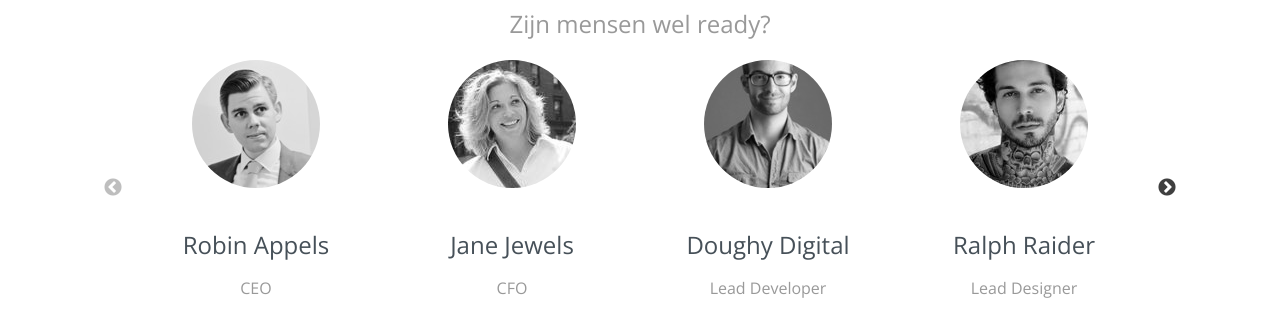
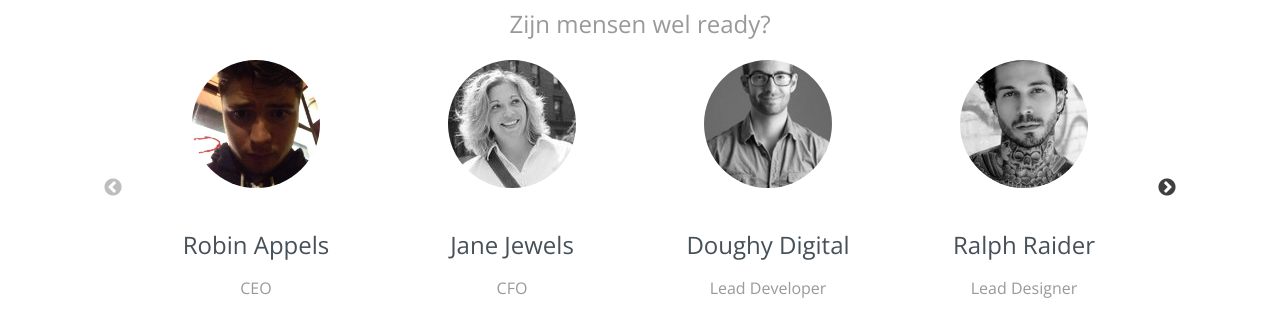
Before and after one commit to Robin839/Portfolio, a plain HTML site: page team.html in a window 1280 px wide. Shown: the part 248-584 px from the top of the page. Drawn offline with nearby package versions, Linux system fonts and the light colour scheme; files that its build step writes are made by us from their sources.

Commit message:
Picca van Robba geplaatst in img folder ook in team.html

```diff
--- a/team.html
+++ b/team.html
@@ -43,7 +43,7 @@
     <!-- Slides go here -->
       <div class="responsive">
             <div>
-              <img src="img/team-members/team--01.png" alt="" class="avatar" />
+              <img src="img/team-members/robba.png" alt="" class="avatar" />
               <h3>Robin Appels</h3>
               <p>CEO</p>
             </div><!--/1-->
```
Also changed, not shown: img/team-members/robba.png (added).
